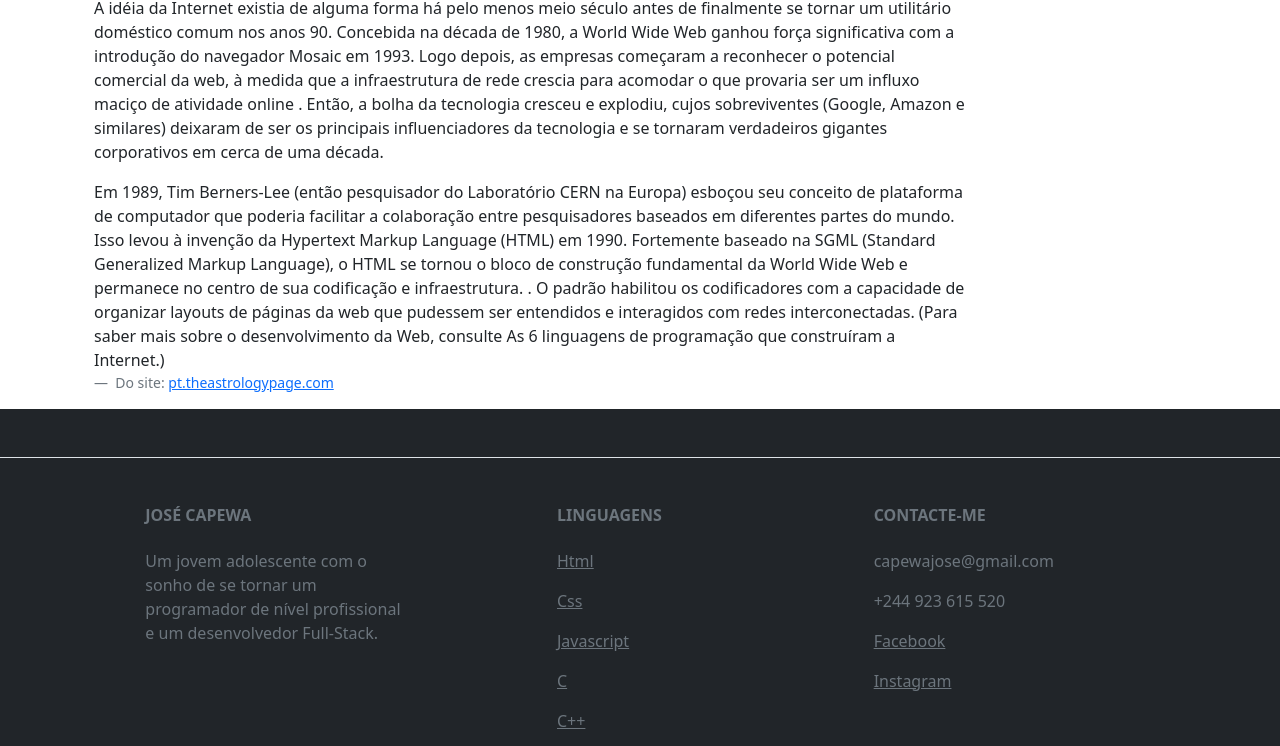
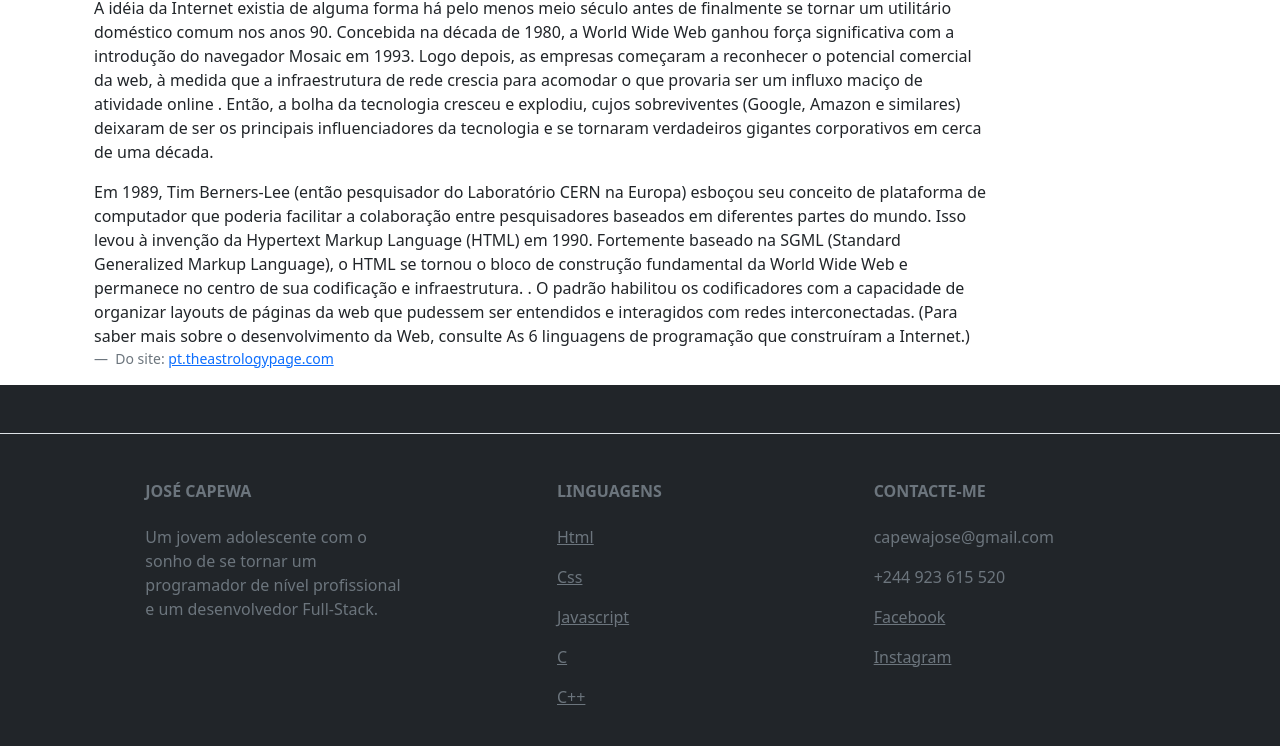
Before and after one commit to josecapewa/Projecto, a plain HTML site: page index.html in a window 1280 px wide. Shown: the part 382-1128 px from the top of the page. Drawn offline with nearby package versions, Linux system fonts and the light colour scheme.

Commit message:
agora sim

```diff
--- a/assets/css/index.css
+++ b/assets/css/index.css
@@ -1,3 +1,3 @@
 .text{
-    margin-right: 20%;
+    margin-right: 18%;
 }
```
